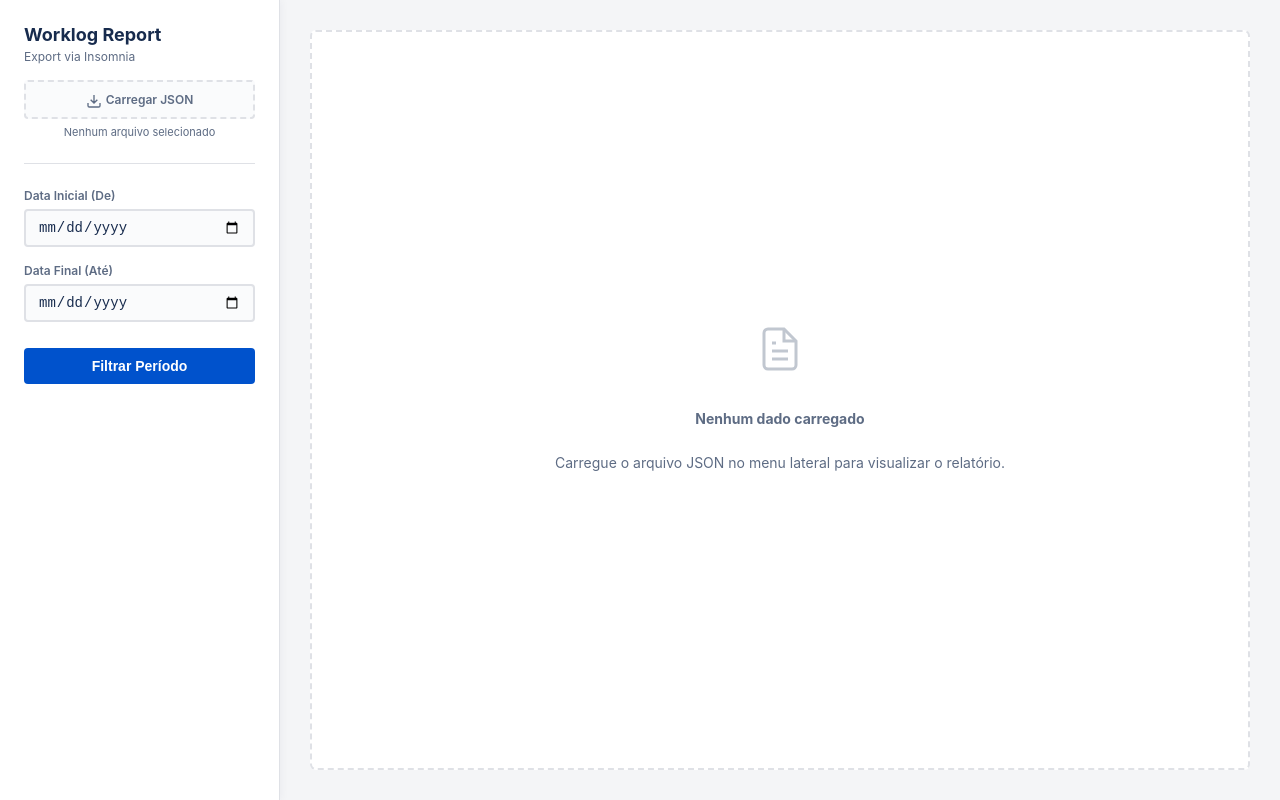
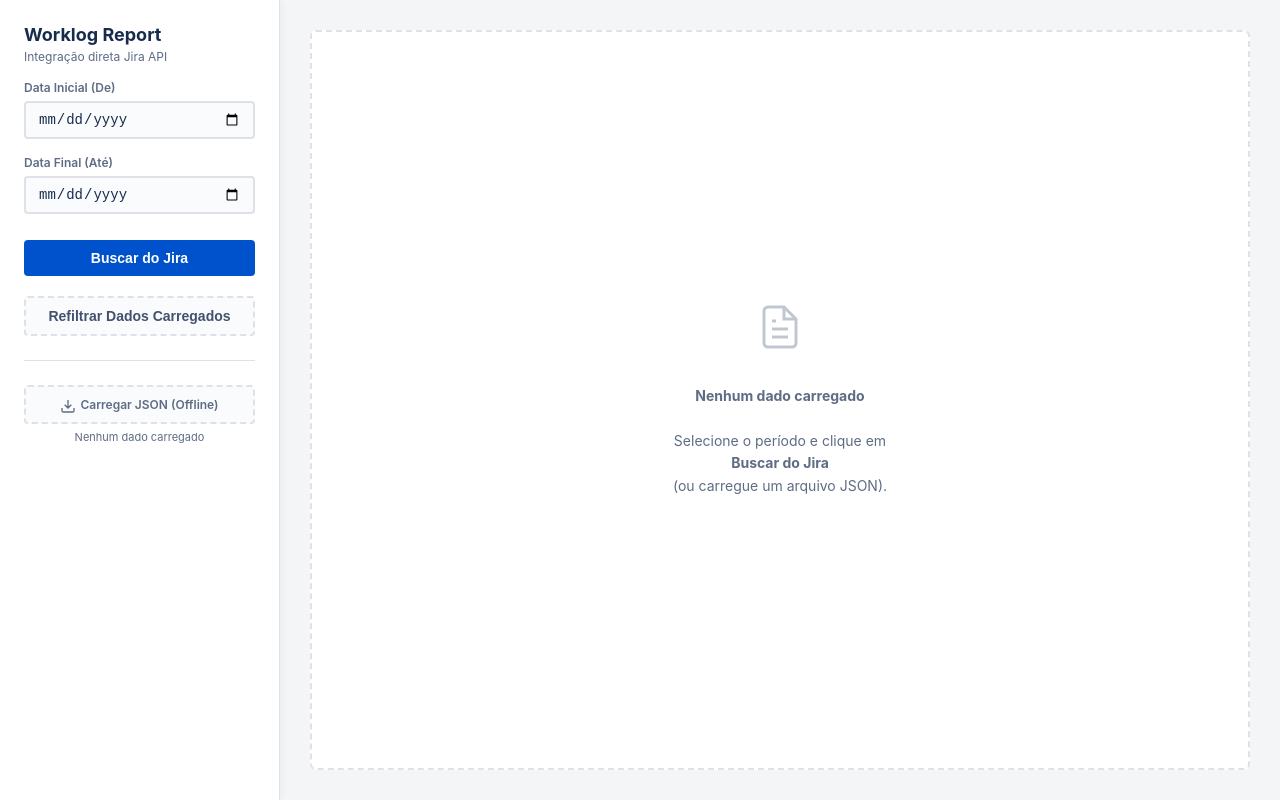
Before and after one commit to jairo-jr-hub/WorkLogJiraReportAPI, a plain HTML site: page index.html in a window 1280 px wide. Drawn offline with Linux system fonts and the light colour scheme.

Commit message:
Update index.html

```diff
--- a/index.html
+++ b/index.html
@@ -10,20 +10,8 @@
     <aside class="sidebar">
         <div class="sidebar-header">
             <h2>Worklog Report</h2>
-            <p>Export via Insomnia</p>
+            <p>Integração direta Jira API</p>
         </div>
-
-        <div class="form-group">
-            <label class="btn-load">
-                <svg width="16" height="16" viewBox="0 0 24 24" fill="none" stroke="currentColor" stroke-width="2" style="margin-bottom:-3px; margin-right:4px;">
-                    <path d="M21 15v4a2 2 0 0 1-2 2H5a2 2 0 0 1-2-2v-4M7 10l5 5 5-5M12 15V3"/>
-                </svg> Carregar JSON
-                <input type="file" id="jsonFile" accept=".json" style="display: none;">
-            </label>
-            <div id="fileName" class="file-name">Nenhum arquivo selecionado</div>
-        </div>
-
-        <div class="divider"></div>
 
         <div class="form-group">
             <label>Data Inicial (De)</label>
@@ -34,7 +22,20 @@
             <input type="date" id="dateTo" class="form-control">
         </div>
 
-        <button id="btnGenerate" class="btn-primary">Filtrar Período</button>
+        <button id="btnFetchJira" class="btn-primary">Buscar do Jira</button>
+        <button id="btnGenerate" class="btn-load" style="margin-top: 4px;">Refiltrar Dados Carregados</button>
+
+        <div class="divider"></div>
+
+        <div class="form-group">
+            <label class="btn-load">
+                <svg width="16" height="16" viewBox="0 0 24 24" fill="none" stroke="currentColor" stroke-width="2" style="margin-bottom:-3px; margin-right:4px;">
+                    <path d="M21 15v4a2 2 0 0 1-2 2H5a2 2 0 0 1-2-2v-4M7 10l5 5 5-5M12 15V3"/>
+                </svg> Carregar JSON (Offline)
+                <input type="file" id="jsonFile" accept=".json" style="display: none;">
+            </label>
+            <div id="fileName" class="file-name">Nenhum dado carregado</div>
+        </div>
     </aside>
 
     <main class="main-content">
@@ -59,7 +60,7 @@
                 </svg>
                 <br>
                 <b>Nenhum dado carregado</b><br>
-                Carregue o arquivo JSON no menu lateral para visualizar o relatório.
+                Selecione o período e clique em <b>Buscar do Jira</b> (ou carregue um arquivo JSON).
             </div>
         </div>
     </main>
@@ -69,7 +70,7 @@
         <div class="modal-content">
             <div class="modal-header">
                 <h3 id="modalTitle">Worklogs</h3>
-                <span class="close-btn" onclick="closeModal()">&times;</span>
+                <span class="close-btn" onclick="closeModal()">×</span>
             </div>
             <div class="modal-body">
                 <table class="modal-table">
```
